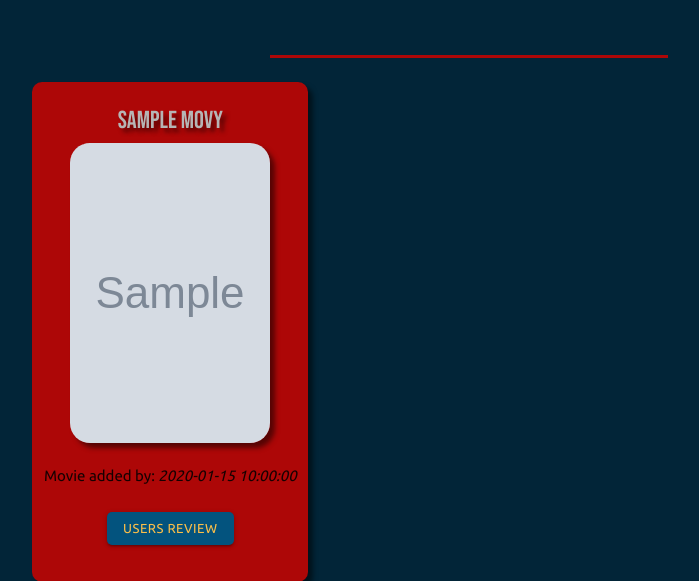
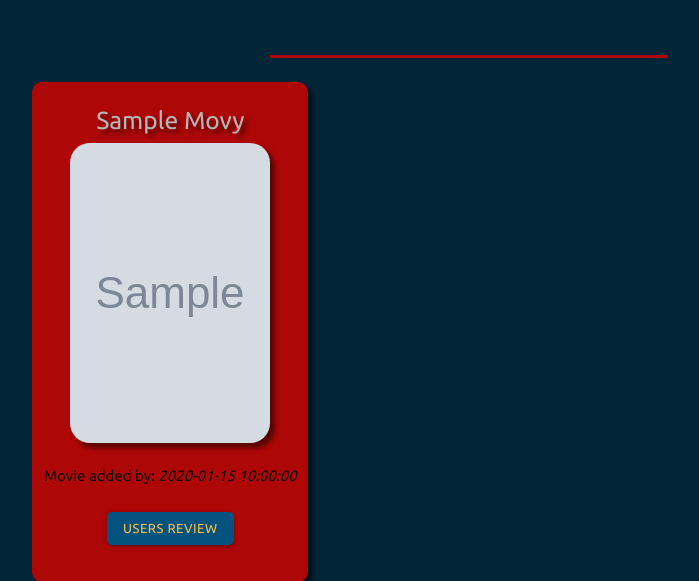
Before and after one commit to Ashb87/Ms3-Movie-Review, a Flask app: page /movies in a window 1280 px wide. Shown: the part 402-983 px from the top of the page, without its empty margins (171-870 px from the left). Run offline with Flask 2, Linux system fonts and the light colour scheme; grey boxes marked "Sample" are stand-in pictures; a database or web service that is not in the repository returns one stand-in record (values such as "Sample title"); some libraries are stand-ins or nearby versions.

Commit message:
changed font style on h5 headings

```diff
--- a/static/css/style.css
+++ b/static/css/style.css
@@ -11,7 +11,7 @@
 body{
     min-height: 100vh;
     background-color: #022538;
-    font-family: "ubuntu";
+    font-family: ubuntu, sans-serif;
 }
 
 .text-shadow {
@@ -23,9 +23,8 @@ body{
 h1,
 h2,
 h3,
-h4,
-h5 {
-    font-family: "bebas neue";
+h4 {
+    font-family: "bebas neue", sans-serif;
     color:rgb(182, 181, 181);
 }
 
@@ -34,7 +33,7 @@ h5 {
 }
 
 .movie-title {
-    font-family: "ubuntu";
+    font-family: ubuntu, sans-serif;
 }
 
 /* --- Nav Bar --- */
@@ -223,7 +222,6 @@ input[name=rating] {
     color: rgb(182, 181, 181) ;
   }
 
-
 /* --- Movie Review Page ---*/
 
 .movie-img-container img{
@@ -321,8 +319,3 @@ nav .brand-logo{
     width: 80%;
     }
 }
-
-
-.input-field label {
-    color: black;
-}
```
